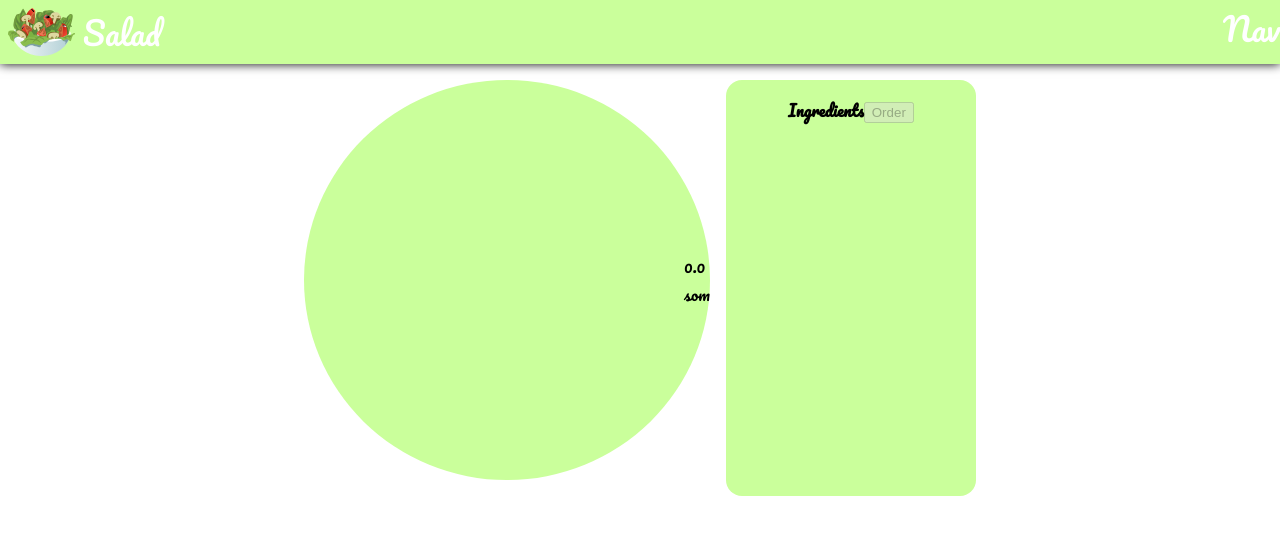
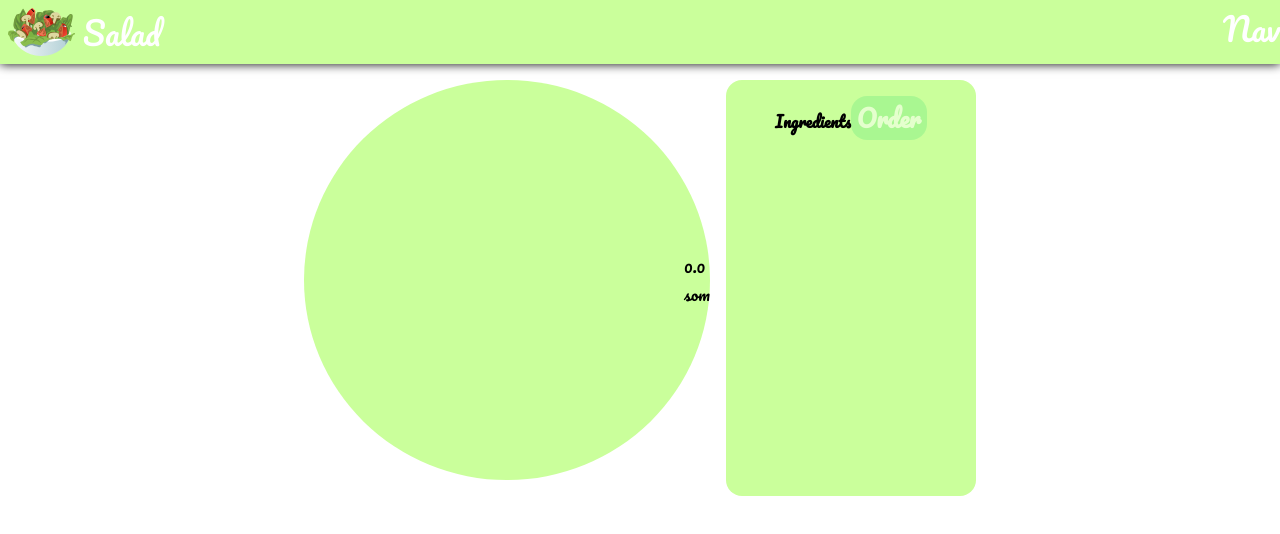
Before and after one commit to Kunduz-Imanalieva/builder, a React (Create React App) app: page / in a window 1280 px wide. Shown: the top 534 px of the page. Built offline with nearby package versions, Linux system fonts and the light colour scheme; no server answers.

Commit message:
disabled for remove button and stylized

```diff
--- a/src/App.css
+++ b/src/App.css
@@ -2,9 +2,9 @@
 
 * {
     box-sizing: border-box;
+    font-family: 'Pacifico', cursive;
 }
 
 body {
     margin: 0;
-    font-family: 'Pacifico', cursive;
 }
--- a/src/components/SaladBuilder/SaladControls/SaladControl/SaladControl.js
+++ b/src/components/SaladBuilder/SaladControls/SaladControl/SaladControl.js
@@ -2,14 +2,14 @@ import Button from "../../../UI/Button/Button";
 import SaladIngredient from "../../SaladIngredient/SaladIngredient";
 import classes from "./SaladControl.module.css";
 
-const SaladControl = ({ type, addIngredient, removeIngredient }) => {
+const SaladControl = ({ type, addIngredient, removeIngredient, count }) => {
   return (
     <div className={classes.SaladControl}>
       <Button onClick={() => addIngredient(type)}>+</Button>
       <div className={classes.ingredient}>
         <SaladIngredient type={type} fixed />
       </div>
-      <Button onClick={() => removeIngredient(type)}>-</Button>
+      <Button onClick={() => removeIngredient(type)} disabled={!count}>-</Button>
     </div>
   );
 };
--- a/src/components/SaladBuilder/SaladControls/SaladControls.js
+++ b/src/components/SaladBuilder/SaladControls/SaladControls.js
@@ -18,6 +18,7 @@ const SaladControls = ({
         addIngredient={addIngredient}
         removeIngredient={removeIngredient}
         type={ingredient}
+        count={ingredients[ingredient]}
       />
     );
   }
--- a/src/components/UI/Button/Button.module.css
+++ b/src/components/UI/Button/Button.module.css
@@ -0,0 +1,18 @@
+.Button {
+    border: 0;
+    border-radius: 1rem;
+    background-color: rgb(137, 240, 137);
+    color: white;
+    font-weight: bold;
+    font-size: 1.5rem;
+    cursor: pointer;
+  }
+  .Button:not(:disabled):hover {
+    background-color: rgb(0, 172, 120);
+  }
+  .Button:focus {
+    outline: none;
+  }
+  .Button:disabled {
+    opacity: .5;
+  }
```
